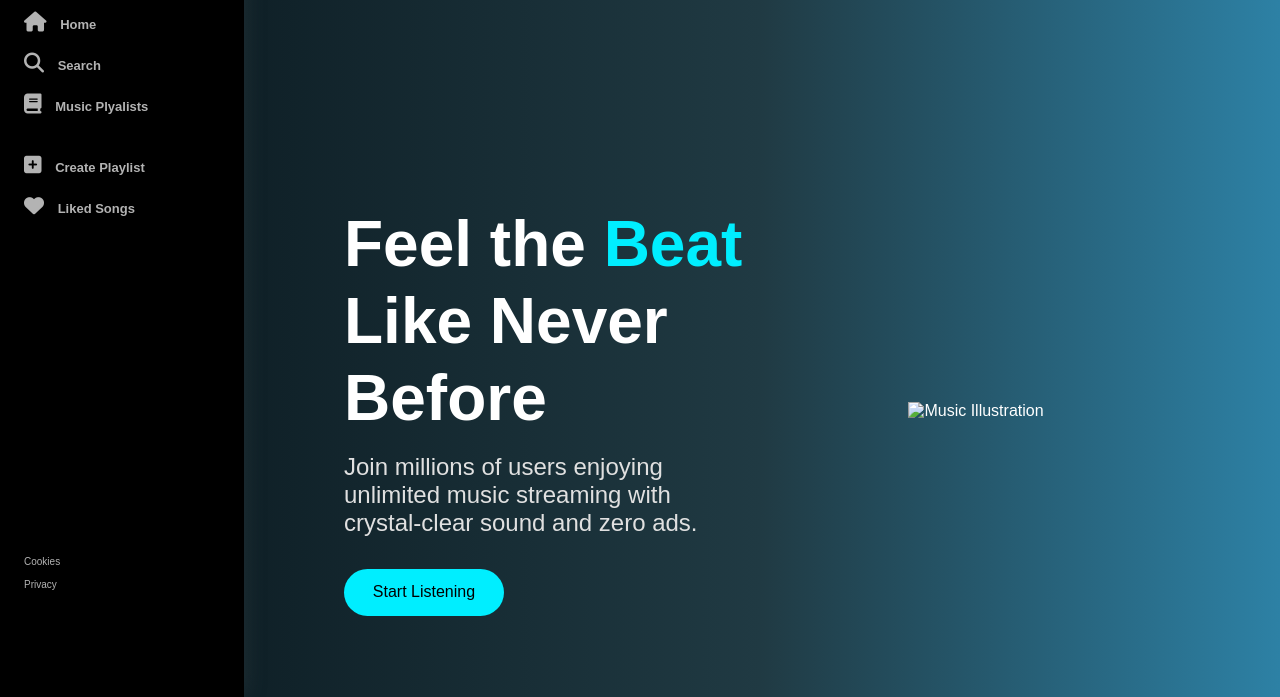
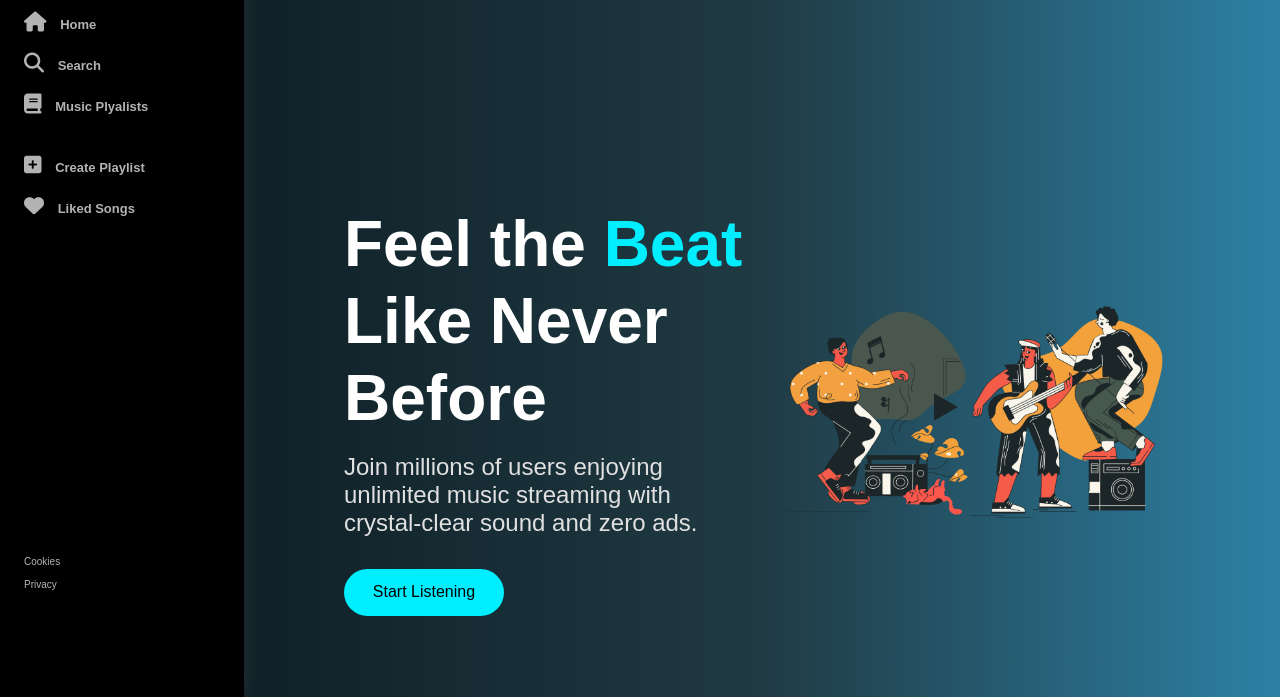
Before and after one commit to saurabhbansude/music_website, a plain HTML site: page index.html in a window 1280 px wide. Shown: the part 103-800 px from the top of the page. Drawn offline with Linux system fonts and the light colour scheme; no server answers.

Commit message:
Update index.html

```diff
--- a/index.html
+++ b/index.html
@@ -106,7 +106,7 @@
           </div>
         </div>
         <div class="hero-img">
-          <img src="img/music_i.png" alt="Music Illustration">
+          <img src="music_i.png" alt="Music Illustration">
         </div>
       </section>
     </div>
```
